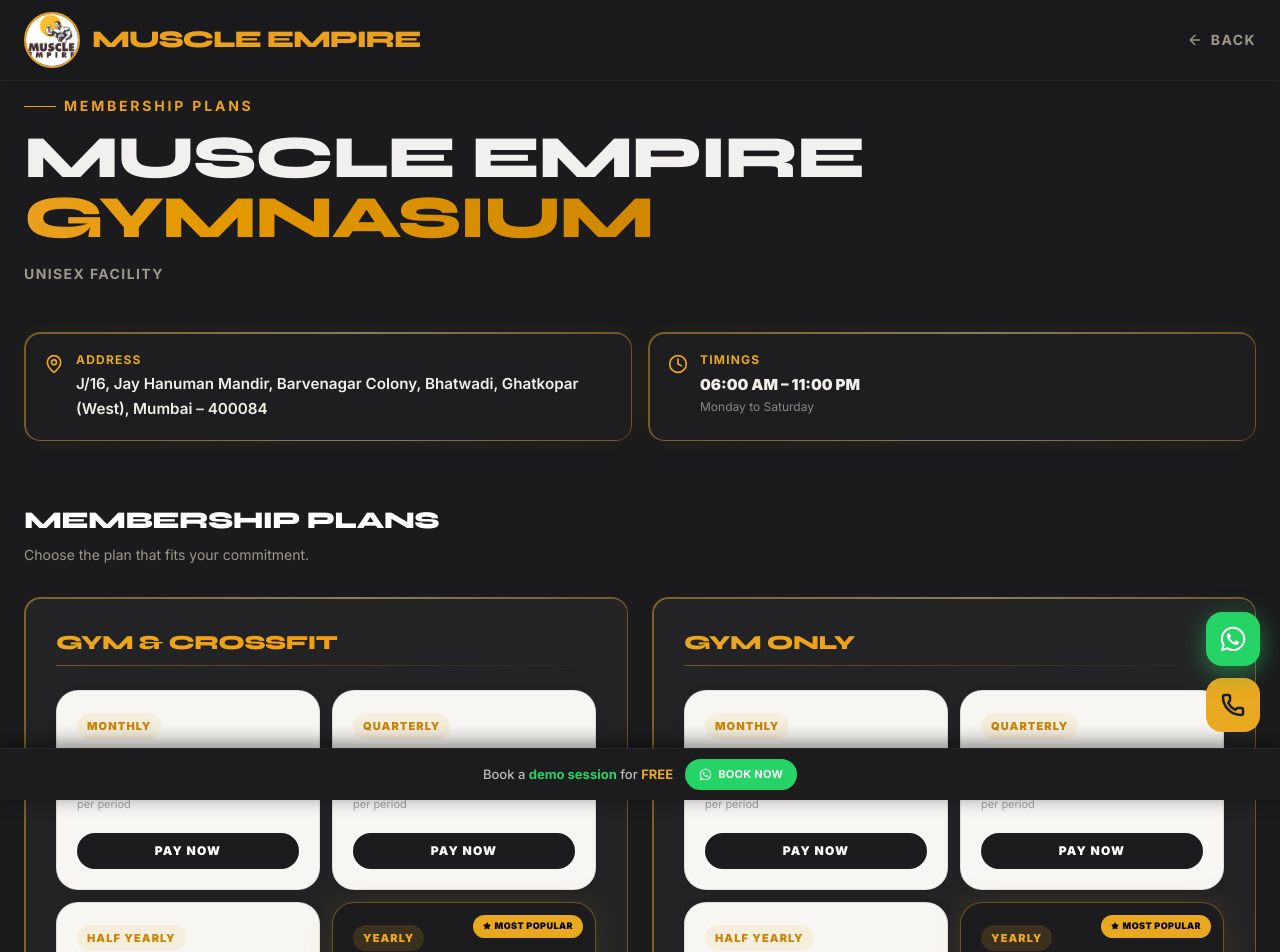
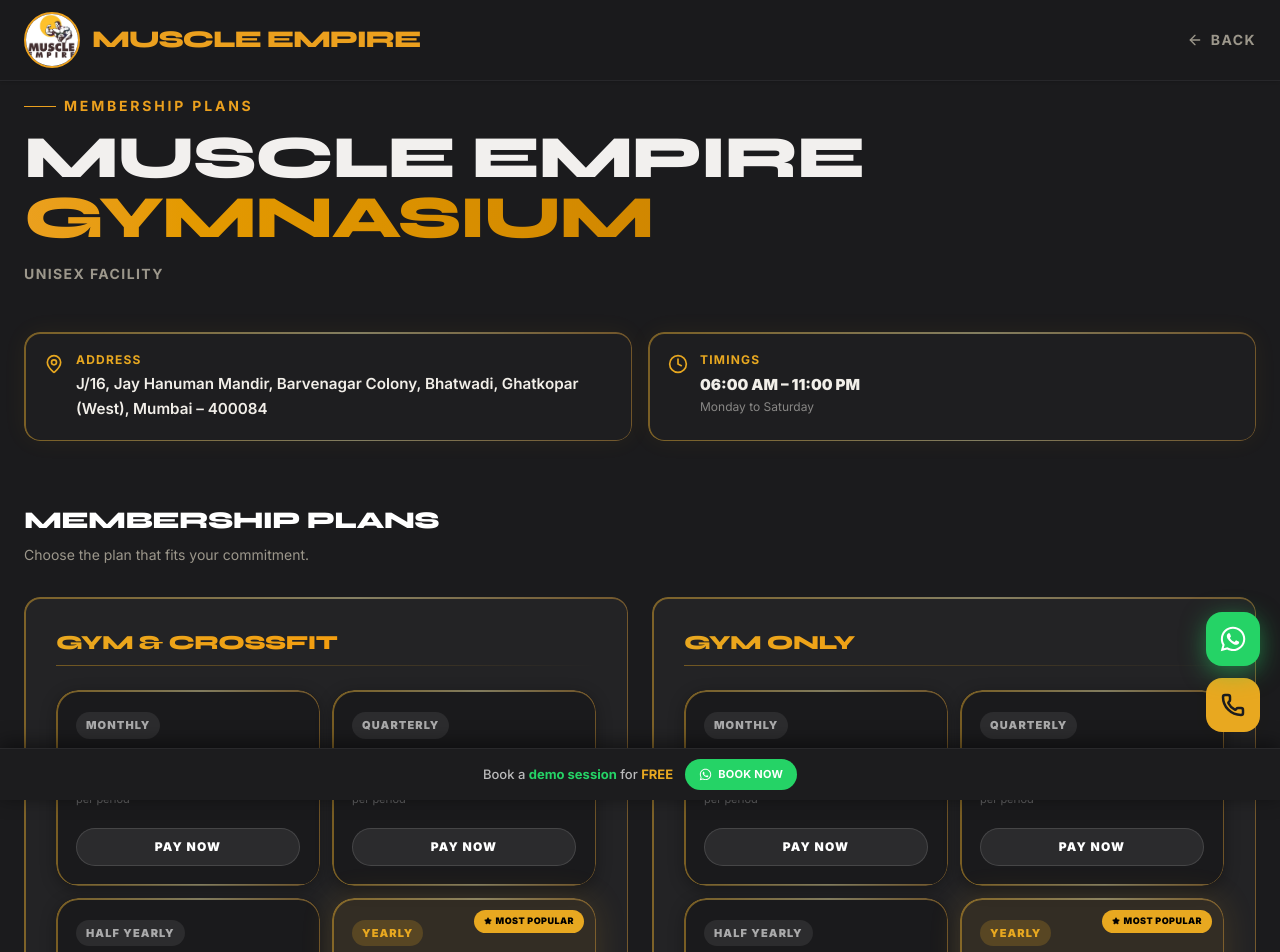
Before and after one commit to kinjal-webdev/muscle-empire, a React (Vite) app: page /unisex-gym-plans in a window 1280 px wide. Shown: the top 952 px of the page. Built offline with nearby package versions, Linux system fonts and the light colour scheme.

Commit message:
fix: plan cards dark theme restored + MRP strikethrough; navbar hides after full hero; hero bigger fonts

```diff
--- a/src/components/Hero.tsx
+++ b/src/components/Hero.tsx
@@ -94,23 +94,23 @@ export default function Hero() {
               style={{ letterSpacing:"-0.02em" }}
             >
               {/* TRANSFORM — hard cap so it never overflows */}
-              <div className="text-white overflow-hidden" style={{ fontSize:"clamp(1.8rem,5.2vw,3.8rem)", lineHeight:1.05 }}>
+              <div className="text-white overflow-hidden" style={{ fontSize:"clamp(2.2rem,6vw,4.5rem)", lineHeight:1.05 }}>
                 Transform
               </div>
               {/* YOUR BODY. — gold */}
               <div style={{
-                fontSize:"clamp(1.6rem,4.8vw,3.4rem)", lineHeight:1.05,
+                fontSize:"clamp(2rem,5.5vw,3.9rem)", lineHeight:1.05,
                 background:"linear-gradient(135deg,#E8A820,#FF9500)",
                 WebkitBackgroundClip:"text", WebkitTextFillColor:"transparent",
               }}>
                 your body.
               </div>
               {/* ELEVATE */}
-              <div className="text-white mt-2" style={{ fontSize:"clamp(1.7rem,4.9vw,3.6rem)", lineHeight:1.05 }}>
+              <div className="text-white mt-2" style={{ fontSize:"clamp(2.1rem,5.8vw,4.2rem)", lineHeight:1.05 }}>
                 Elevate
               </div>
               {/* YOUR LIFE. */}
-              <div style={{ fontSize:"clamp(1.4rem,4.2vw,3rem)", lineHeight:1.05, color:"rgba(255,255,255,0.68)" }}>
+              <div style={{ fontSize:"clamp(1.8rem,5vw,3.6rem)", lineHeight:1.05, color:"rgba(255,255,255,0.68)" }}>
                 your life.
               </div>
             </motion.div>
--- a/src/components/Navbar.tsx
+++ b/src/components/Navbar.tsx
@@ -37,8 +37,10 @@ export default function Navbar() {
   useEffect(() => {
     const fn = () => {
       setScrolled(window.scrollY > 50);
-      /* Hide navbar once user scrolls past hero (approx 100vh) */
-      setHeroGone(window.scrollY > window.innerHeight * 0.92);
+      /* Hide navbar only after user fully scrolls past hero section */
+      const hero = document.getElementById("home");
+      const heroBottom = hero ? hero.offsetTop + hero.offsetHeight : window.innerHeight;
+      setHeroGone(window.scrollY > heroBottom - 80);
     };
     window.addEventListener("scroll", fn, { passive:true });
     return () => window.removeEventListener("scroll", fn);
--- a/src/pages/FemaleGymPlans.tsx
+++ b/src/pages/FemaleGymPlans.tsx
@@ -27,7 +27,7 @@ function PlanCell({ plan, onPay }: { plan: typeof gymPlans[0]; onPay: () => void
   return (
     <motion.div whileHover={{ y:-6, scale:1.03 }} transition={{ duration:0.22, ease:[0.16,1,0.3,1] }}
       className="relative gold-border-card rounded-xl overflow-hidden flex flex-col"
-      style={{ background: plan.popular ? "#1C1C1E" : "#F7F6F3",
+      style={{ background: plan.popular ? "rgba(236,72,153,0.10)" : "#1a1a1c",
         border: plan.popular ? "1.5px solid rgba(236,72,153,0.35)" : "1.5px solid rgba(0,0,0,0.10)",
         boxShadow: plan.popular ? "0 0 32px rgba(236,72,153,0.12)" : "0 2px 12px rgba(0,0,0,0.06)" }}>
       {plan.popular && (
@@ -36,21 +36,21 @@ function PlanCell({ plan, onPay }: { plan: typeof gymPlans[0]; onPay: () => void
         </div>
       )}
       <div className="p-5 flex-1">
-        <div className={`inline-flex items-center px-2.5 py-1 rounded-lg text-[11px] font-black uppercase tracking-widest mb-4 ${
-          plan.popular ? "bg-pink-500/15 text-pink-400" : "bg-[#E8A820]/10 text-[#C8860A]"
+        <div className={`inline-flex items-center px-2.5 py-1 rounded-lg text-[11px] font-black uppercase tracking-widest mb-3 ${
+          plan.popular ? "bg-pink-500/15 text-pink-400" : "bg-white/[0.08] text-white/60"
         }`}>{plan.label}</div>
         {plan.mrp && (
-          <p className={`text-[13px] font-medium mb-0.5 ${plan.popular ? "text-white/40" : "text-black/35"}`}
+          <p className="text-[13px] font-medium text-white/35 mb-0.5"
             style={{ textDecoration:"line-through" }}>{plan.mrp}</p>
         )}
-        <p className={`font-black leading-none mb-1 ${plan.popular ? "text-pink-400" : "text-[#1C1C1E]"}`}
+        <p className={`font-black leading-none mb-1 ${plan.popular ? "text-pink-400" : "text-white"}`}
           style={{ fontSize: "clamp(1.6rem, 4vw, 2.2rem)" }}>{plan.price}</p>
-        <p className={`text-[11px] ${plan.popular ? "text-white/30" : "text-black/35"}`}>per period</p>
+        <p className="text-white/30 text-[11px]">per period</p>
       </div>
       <div className="px-5 pb-5">
         <button onClick={onPay}
           className={`w-full font-black uppercase tracking-widest py-2.5 text-xs transition-all rounded-xl ${
-            plan.popular ? "bg-pink-500 hover:bg-pink-600 text-white shadow-[0_4px_16px_rgba(236,72,153,0.40)]" : "bg-[#1C1C1E] hover:bg-[#252528] text-white"
+            plan.popular ? "bg-pink-500 hover:bg-pink-600 text-white shadow-[0_4px_16px_rgba(236,72,153,0.40)]" : "bg-white/[0.08] hover:bg-white/[0.14] text-white border border-white/[0.12]"
           }`}>
           Pay Now
         </button>
--- a/src/pages/UnisexGymPlans.tsx
+++ b/src/pages/UnisexGymPlans.tsx
@@ -34,11 +34,10 @@ function PlanCell({ plan, onPay }: { plan: typeof crossfitPlans[0]; onPay: () =>
     <motion.div
       whileHover={{ y: -6, scale: 1.03 }}
       transition={{ duration: 0.22, ease: [0.16, 1, 0.3, 1] }}
-      className="relative rounded-xl overflow-hidden flex flex-col"
+      className="relative gold-border-card rounded-xl overflow-hidden flex flex-col"
       style={{
-        background: plan.popular ? "#1C1C1E" : "#F7F6F3",
-        border: plan.popular ? "1.5px solid rgba(232,168,32,0.40)" : "1.5px solid rgba(0,0,0,0.10)",
-        boxShadow: plan.popular ? "0 0 32px rgba(232,168,32,0.12)" : "0 2px 12px rgba(0,0,0,0.06)",
+        background: plan.popular ? "rgba(232,168,32,0.08)" : "#1a1a1c",
+        boxShadow: plan.popular ? "0 0 32px rgba(232,168,32,0.15)" : "0 4px 16px rgba(0,0,0,0.3)",
       }}
     >
       {plan.popular && (
@@ -47,34 +46,30 @@ function PlanCell({ plan, onPay }: { plan: typeof crossfitPlans[0]; onPay: () =>
         </div>
       )}
       <div className="p-5 flex-1">
-        {/* Label — highlighted */}
-        <div className={`inline-flex items-center px-2.5 py-1 rounded-lg text-[11px] font-black uppercase tracking-widest mb-4 ${
-          plan.popular ? "bg-[#E8A820]/15 text-[#E8A820]" : "bg-[#E8A820]/10 text-[#C8860A]"
-        }`}>
-          {plan.label}
-        </div>
+        {/* Label pill */}
+        <div className={`inline-flex items-center px-2.5 py-1 rounded-lg text-[11px] font-black uppercase tracking-widest mb-3 ${
+          plan.popular ? "bg-[#E8A820]/20 text-[#E8A820]" : "bg-white/[0.08] text-white/60"
+        }`}>{plan.label}</div>
 
-        {/* MRP strikethrough */}
+        {/* MRP — strikethrough */}
         {plan.mrp && (
-          <p className={`text-[13px] font-medium mb-0.5 ${plan.popular ? "text-white/40" : "text-black/35"}`}
-            style={{ textDecoration:"line-through" }}>
-            {plan.mrp}
-          </p>
+          <p className="text-[13px] font-medium text-white/35 mb-0.5"
+            style={{ textDecoration:"line-through" }}>{plan.mrp}</p>
         )}
 
         {/* Actual price */}
-        <p className={`font-black leading-none mb-1 ${plan.popular ? "text-[#E8A820]" : "text-[#1C1C1E]"}`}
+        <p className={`font-black leading-none mb-1 ${plan.popular ? "text-[#E8A820]" : "text-white"}`}
           style={{ fontSize: "clamp(1.6rem, 4vw, 2.2rem)" }}>
           {plan.price}
         </p>
-        <p className={`text-[11px] ${plan.popular ? "text-white/30" : "text-black/35"}`}>per period</p>
+        <p className="text-white/30 text-[11px]">per period</p>
       </div>
       <div className="px-5 pb-5">
         <button onClick={onPay}
           className={`w-full font-black uppercase tracking-widest py-2.5 text-xs transition-all rounded-xl ${
             plan.popular
               ? "bg-[#E8A820] hover:bg-[#d49518] text-black shadow-[0_4px_16px_rgba(232,168,32,0.35)]"
-              : "bg-[#1C1C1E] hover:bg-[#252528] text-white"
+              : "bg-white/[0.08] hover:bg-white/[0.14] text-white border border-white/[0.12]"
           }`}>
           Pay Now
         </button>
```
